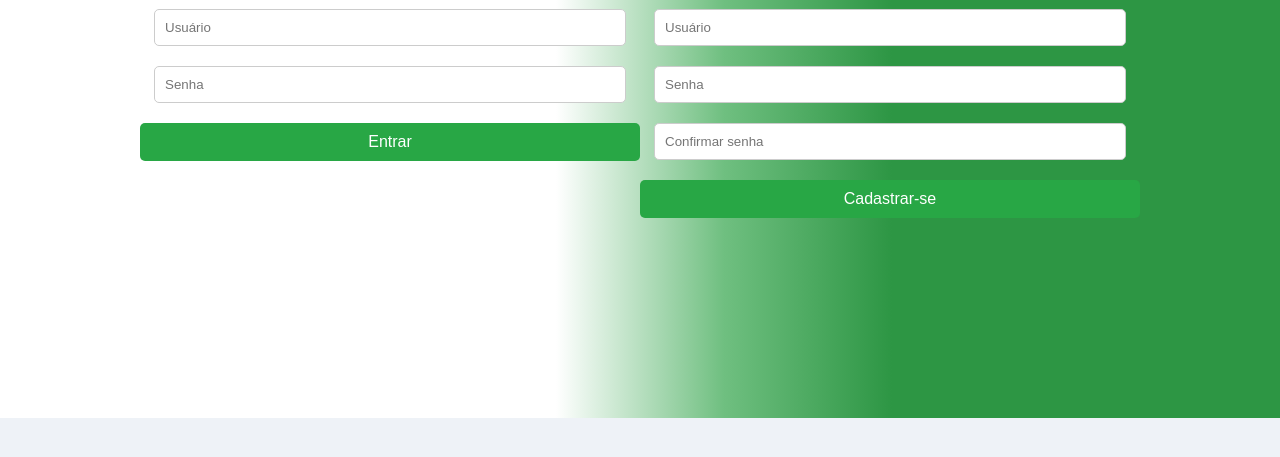
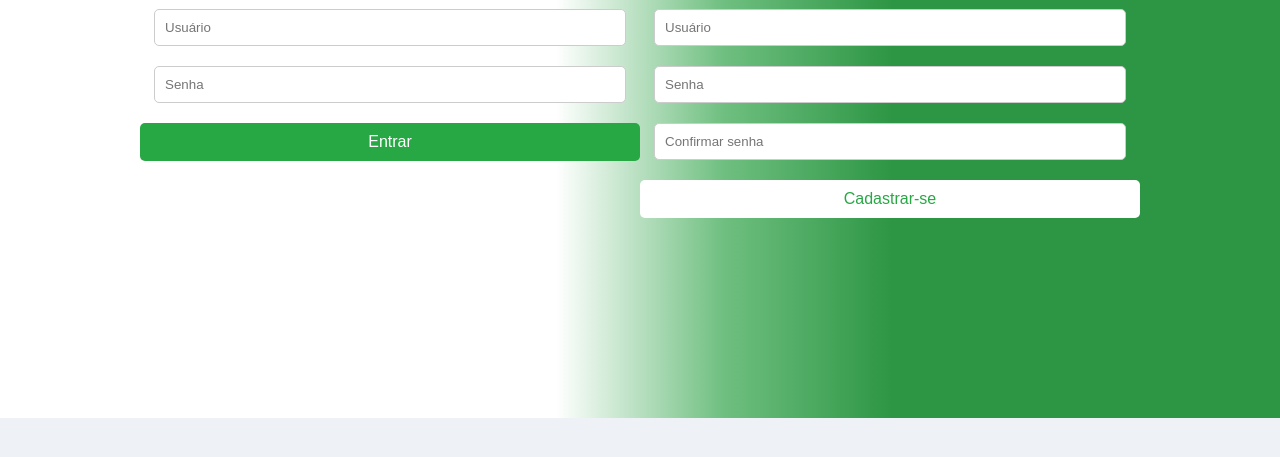
Before and after one commit to Luiz-Mendonca1/trab-Dev-Cliente-Servidor, a website: page public/login.html in a window 1280 px wide. Shown: the part 341-798 px from the top of the page. Drawn offline with Linux system fonts and the light colour scheme.

Commit message:
Add files via upload

```diff
--- a/public/login.css
+++ b/public/login.css
@@ -57,6 +57,7 @@ button{
     cursor:pointer;
 }
 
+
 button:hover{
     background:#218838;
 }
@@ -65,3 +66,13 @@ a.cadastro {
     color: #218838;
     font-weight: bold;
 }
+
+.cadastro-box > button{
+    background: #ffffff;
+    color: #28a745;
+}
+
+.cadastro-box > button:hover{
+    background: #ccc;
+    color: #218838;
+}
--- a/public/login.html
+++ b/public/login.html
@@ -23,7 +23,7 @@
         <input type="text" id="usuario" placeholder="Usuário">
         <input type="password" id="senha" placeholder="Senha">
         <input type="password" id="senha" placeholder="Confirmar senha">
-        <button onclick="cadastrar()">Cadastrar-se</button>
+        <button onclick="cadastrar()" class="cadastro-button">Cadastrar-se</button>
     </div>
 </div>
 
```
